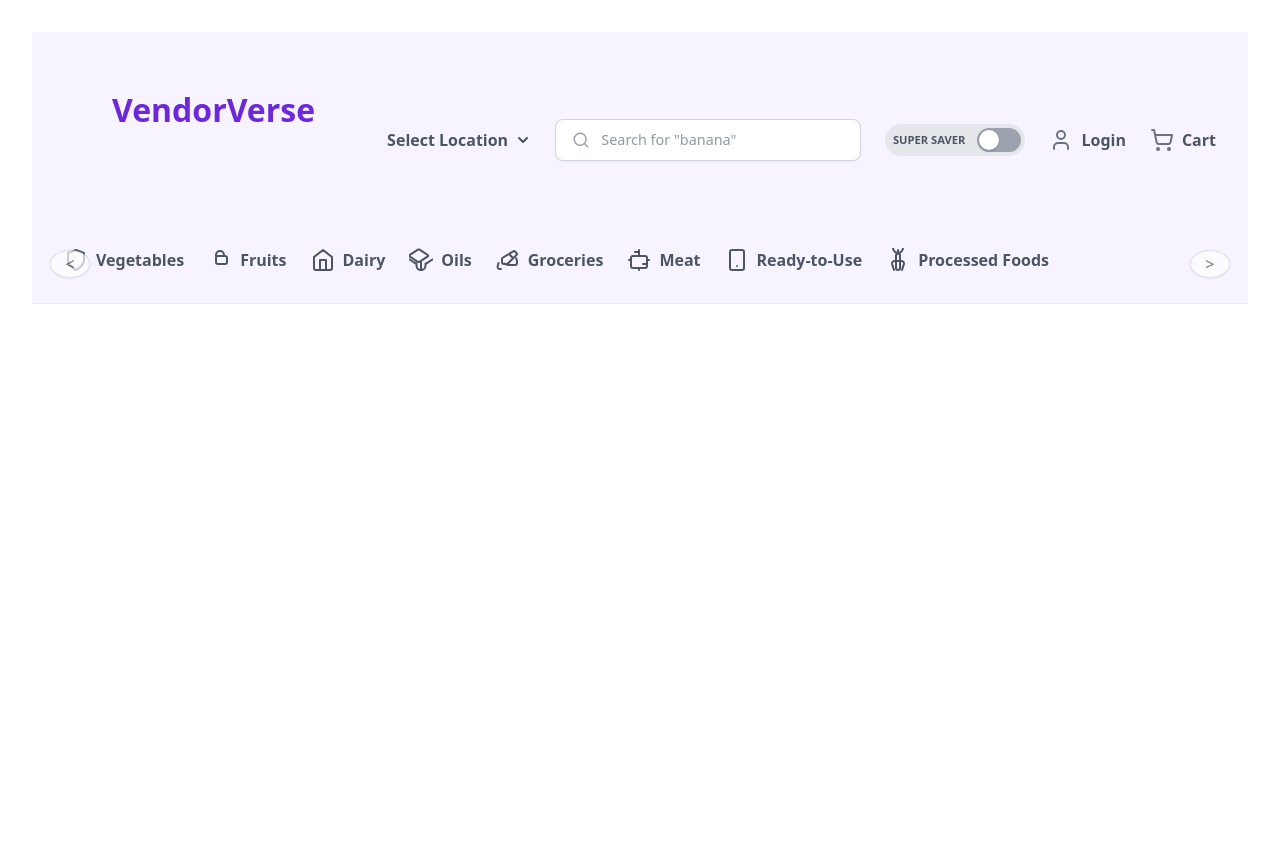
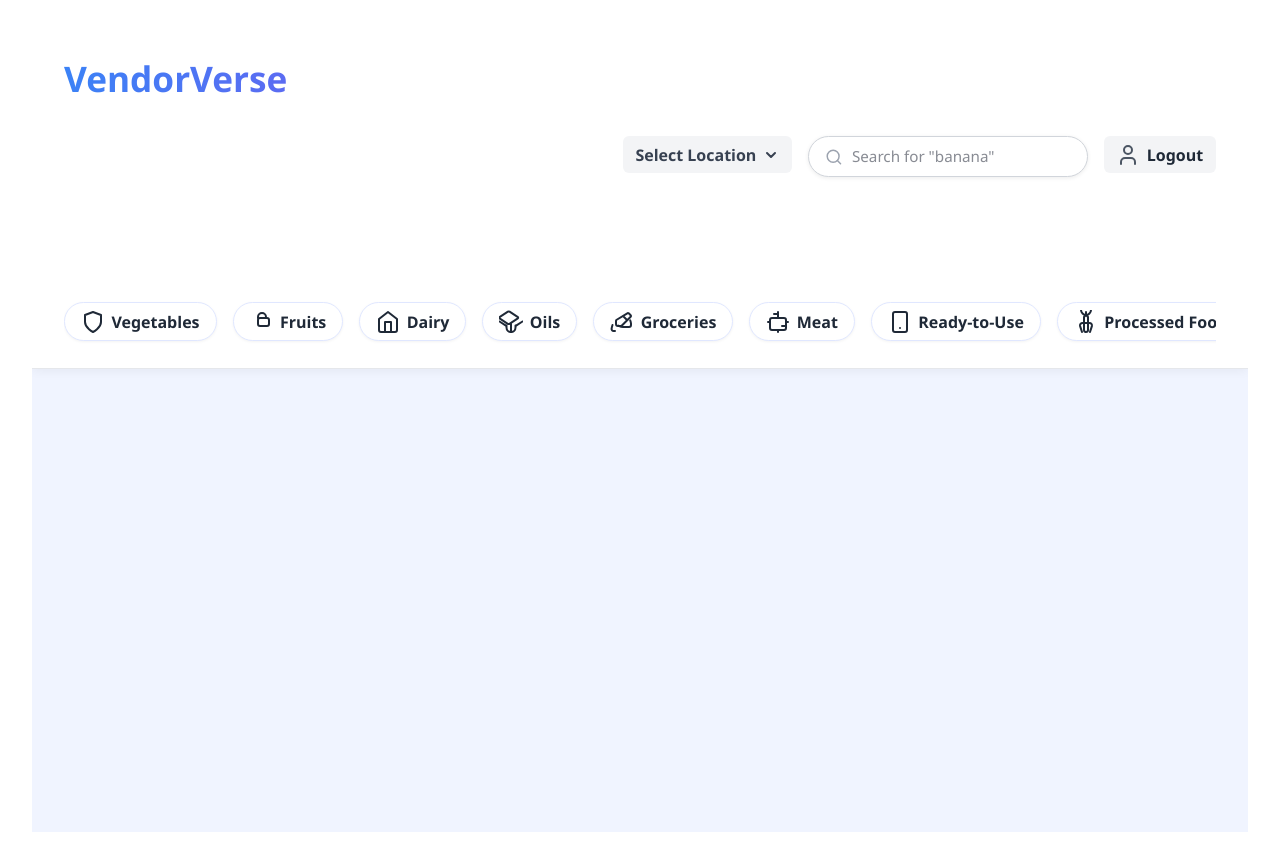
Before and after one commit to shriyapancholi/VendorVerse, a React (Vite) app in the folder frontend/: page /Vendorhomepage in a window 1280 px wide. Before the commit the page ends 800 px from the top, so only its background shows below. Built offline with nearby package versions, Linux system fonts and the light colour scheme.

Commit message:
Vendorhomepagestyling

```diff
--- a/frontend/src/Vendorhomepage.css
+++ b/frontend/src/Vendorhomepage.css
@@ -1,218 +1,239 @@
-/* General Styling & Fonts */
+/* 🎯 Reset and Base */
 .vendor-page-container {
-    font-family: system-ui, -apple-system, BlinkMacSystemFont, 'Segoe UI', Roboto, Oxygen, Ubuntu, Cantarell, 'Open Sans', 'Helvetica Neue', sans-serif;
-    background-color: #fff;
-    width: 100%;
+  font-family: 'Segoe UI', Roboto, sans-serif;
+  background-color: #f0f4ff;
+  min-height: 100vh;
+  padding-bottom: 2rem;
+  overflow-x: hidden;
 }
 
+/* 🧢 Header Bar */
 .vendor-header {
-    background-color: #f7f3ff; /* Lighter, softer lavender background */
-    padding: 0.75rem 2rem; /* Reduced padding to make header smaller */
-    border-bottom: 1px solid #e5e7eb; /* Softer border color */
-    width: 100%;
-    box-sizing: border-box;
+  background-color: white;
+  padding: 1.2rem 2rem;
+  box-shadow: 0 2px 10px rgba(0, 0, 0, 0.05);
+  border-bottom: 1px solid #e5e7eb;
 }
 
-/* Top Bar: Main flex container for alignment */
+/* 🧭 Top Navigation */
 .top-bar {
   display: flex;
-    justify-content: space-between; /* This is key for spacing out sections */
+  justify-content: space-between;
   align-items: center;
-    gap: 1.5rem;
-    width: 100%;
+  padding-bottom: 1rem;
 }
 
-/* All three sections use flex and align-items for internal alignment */
-.left-section, .center-section, .right-section {
+.right-header {
   display: flex;
-    align-items: center;
-    gap: 1.5rem;
+  align-items: flex-start;
+  gap: 1rem;
+  flex-wrap: wrap;
 }
 
-/* Center section grows to push left and right sections to the edges */
-.center-section {
-    flex-grow: 1;
-    justify-content: center; /* Center the search bar within this section */
+.logo {
+  font-size: 2.2rem;
+  font-weight: 800;
+  background: linear-gradient(to right, #3b82f6, #6366f1);
+  -webkit-background-clip: text;
+  -webkit-text-fill-color: transparent;
+  margin: 0;
+  padding-top: 0.5rem;
+  padding-left: 0;          /* 👈 Pushes it closer to the left */
 }
 
-/* Left Section Elements */
-.logo {
-    font-size: 2rem; /* Slightly smaller logo */
-    font-weight: 700;
-    color: #6d28d9; /* A nice, modern purple */
-    margin: 0;
+
+.location-selector-wrapper {
+  position: relative;
+  display: inline-block;
 }
 
+/* Visible selector box */
 .location-selector {
   display: flex;
   align-items: center;
   gap: 0.4rem;
   font-weight: 600;
-    color: #4b5563;
+  color: #374151;
   cursor: pointer;
-    white-space: nowrap; /* Prevents text from wrapping */
+  background-color: #f3f4f6;
+  padding: 0.4rem 0.8rem;
+  border-radius: 6px;
+  white-space: nowrap;
 }
 
-/* Center Section: Search Bar */
+/* Dropdown list */
+.location-dropdown {
+  position: absolute;
+  top: 110%;
+  right: 0;
+  background-color: #fff;
+  border: 1px solid #e5e7eb;
+  border-radius: 6px;
+  padding: 0.5rem 0;
+  width: 180px;
+  box-shadow: 0 4px 10px rgba(0,0,0,0.05);
+  z-index: 999;
+}
+
+.location-dropdown li {
+  padding: 0.5rem 1rem;
+  cursor: pointer;
+  color: #374151;
+  font-weight: 500;
+  transition: background 0.2s;
+}
+
+.location-dropdown li:hover {
+  background-color: #f3f4f6;
+}
+
+/* 🔍 Search */
 .search-bar {
    display: flex;
   align-items: center;
-    gap: 0.75rem;
-    background-color: #fff;
+  gap: 0.6rem;
+  background-color: white;
   border: 1px solid #d1d5db;
-    border-radius: 8px;
-    padding: 0.6rem 1rem; /* Adjusted padding */
-    width: 100%;
-    max-width: 500px; /* Constrain search bar width */
-    box-shadow: 0 1px 2px rgba(0,0,0,0.05);
+  border-radius: 9999px;
+  padding: 0.5rem 1rem;
+  width: 280px;
+  box-shadow: 0 1px 4px rgba(0, 0, 0, 0.08);
 }
 
 .search-bar input {
   border: none;
+  background: transparent;
   outline: none;
-    background: none;
   width: 100%;
-    font-size: 0.9rem;
+  font-size: 0.95rem;
+  color: #111827;
 }
 
 .search-bar svg {
-    color: #9ca3af; /* Lighter icon color */
+  color: #9ca3af;
 }
 
-/* Right Section: User Actions */
-.right-section {
-    justify-content: flex-end; /* Align items to the right */
-}
 
-.super-saver {
+.user-action {
   display: flex;
   align-items: center;
-    gap: 0.5rem;
-    background-color: #e5e7eb;
-    border-radius: 20px;
-    padding: 4px;
+  gap: 0.4rem;
+font-weight: 600;
+  color: #1f2937;
+  padding: 0.4rem 0.8rem;
+  border-radius: 6px;
+  background-color: #f3f4f6;
   cursor: pointer;
 }
 
+.user-action svg {
+  color: #4b5563;
+}
+
+.user-action:hover {
+  background-color: #e5e7eb;
+}
+
 .toggle-bg {
-    background-color: #9ca3af;
+  background-color: #c7d2fe;
   width: 44px;
-    height: 24px;
-    border-radius: 12px;
+  height: 22px;
+  border-radius: 11px;
   display: flex;
   align-items: center;
   padding: 2px;
-    transition: background-color 0.3s ease;
 }
 
 .toggle-switch {
   background-color: white;
-    width: 20px;
-    height: 20px;
+  width: 18px;
+  height: 18px;
   border-radius: 50%;
-    box-shadow: 0 1px 3px rgba(0,0,0,0.2);
-    transition: transform 0.3s ease;
+  box-shadow: 0 1px 3px rgba(0,0,0,0.15);
 }
 
 .saver-text {
+  font-size: 0.75rem;
   font-weight: 600;
-    font-size: 0.7rem;
-    color: #4b5563;
-    padding: 0 4px;
+  color: #1e3a8a;
 }
 
-.user-action {
-    display: flex;
-    align-items: center;
-    gap: 0.5rem;
-    cursor: pointer;
-    font-weight: 600;
-    color: #4b5563;
-    white-space: nowrap;
-}
-
-.user-action svg {
-    color: #6b7280;
-}
-
-/* Category Navigation */
+/* 🧭 Category Navigation */
 .category-nav-container {
   position: relative;
-    display: flex;
-    align-items: center;
-    padding-top: 0.5rem; /* Add some space above the nav */
+  margin-top: 1rem;
 }
 
 .category-nav {
-    overflow-x: hidden;
-    scroll-behavior: smooth;
-    width: 100%;
+  overflow-x: auto;
+  white-space: nowrap;
+  padding: 0.5rem 0;
 }
 
 .category-nav ul {
   display: flex;
-    gap: 1.5rem; /* Reduced gap */
   list-style: none;
-    padding: 0.25rem 0;
+  gap: 1rem;
+  padding: 0;
   margin: 0;
-    white-space: nowrap;
 }
 
 .category-nav li {
   display: flex;
   align-items: center;
-    gap: 0.5rem;
+  gap: 0.4rem;
+  padding: 0.4rem 1rem;
+  background-color: white;
+  border-radius: 9999px;
+  border: 1px solid #e0e7ff;
+  font-weight: 600;
+  color: #1f2937;
+  transition: all 0.2s ease-in-out;
   cursor: pointer;
-    font-weight: 600;
-    color: #4b5563;
-    padding-bottom: 0.75rem;
-    border-bottom: 3px solid transparent;
-    transition: color 0.2s, border-color 0.2s;
+  box-shadow: 0 1px 3px rgba(0,0,0,0.05);
 }
 
 .category-nav li:hover {
-    color: #6d28d9;
+  background: linear-gradient(to right, #3b82f6, #6366f1);
+  color: white;
+  transform: translateY(-1px);
 }
 
 .category-nav li.active {
-    color: #6d28d9;
-    border-bottom-color: #6d28d9;
+  background: linear-gradient(to right, #3b82f6, #6366f1);
+  color: white;
 }
 
-.category-nav li.active svg, .category-nav li:hover svg {
-    color: #6d28d9;
+.category-nav li svg {
+  color: inherit;
 }
 
-/* Scroll Arrows */
+/* ➡️ Scroll Buttons */
 .scroll-arrow {
-    background-color: white;
-    border: 1px solid #d1d5db;
-    border-radius: 50%;
-    width: 28px;
-    height: 28px;
-    position: absolute;
-    top: 50%;
-    transform: translateY(-50%);
-    cursor: pointer;
-    z-index: 10;
-    display: flex;
-    align-items: center;
-    justify-content: center;
-    font-size: 1rem;
-    color: #374151;
-    box-shadow: 0 1px 3px rgba(0,0,0,0.08);
-    opacity: 0.7;
-    transition: opacity 0.2s, box-shadow 0.2s;
-}
-.scroll-arrow:hover {
-    opacity: 1;
-    box-shadow: 0 2px 5px rgba(0,0,0,0.12);
+  display: none; /* Hide arrows for now; you can re-enable if needed */
 }
 
-.scroll-arrow.left {
-    left: -14px;
+/* 📱 Responsive */
+@media (max-width: 768px) {
+  .top-bar {
+    flex-direction: column;
+    gap: 1rem;
   }
 
-.scroll-arrow.right {
-    right: -14px;
+  .center-section {
+    width: 100%;
+    justify-content: center;
   }
+
+  .search-bar {
+    max-width: 100%;
+  }
+
+  .right-section {
+    flex-direction: row;
+    flex-wrap: wrap;
+    justify-content: flex-start;
+    width: 100%;
+    gap: 1rem;
+  }
+}
--- a/frontend/src/pages/Vendorhomepage.jsx
+++ b/frontend/src/pages/Vendorhomepage.jsx
@@ -23,41 +23,54 @@ const Vendorhomepage = () => {
             navRef.current.scrollLeft += scrollOffset;
         }
     };
+     const [showDropdown, setShowDropdown] = useState(false);
+  const [selectedCity, setSelectedCity] = useState("Select Location");
+  const locations = ["Surat", "Ahmedabad", "Rajkot", "Vadodara", "Gandhinagar"];
+
+  const toggleDropdown = () => setShowDropdown(!showDropdown);
+  const selectCity = (city) => {
+    setSelectedCity(city);
+    setShowDropdown(false);
+  };
 
     return (
          <div className="vendor-page-container">
             <header className="vendor-header">
                <div className="top-bar">
-                    <div className="left-section">
   <h1 className="logo">VendorVerse</h1>
-                        <div className="location-selector">
-                            <span>Select Location</span>
+
+  <div className="right-header">
+    <div className="location-selector-wrapper">
+  <div className="location-selector" onClick={toggleDropdown}>
+    <span>{selectedCity}</span>
     <svg xmlns="http://www.w3.org/2000/svg" width="16" height="16" viewBox="0 0 24 24" fill="none" stroke="currentColor" strokeWidth="3" strokeLinecap="round" strokeLinejoin="round"><path d="m6 9 6 6 6-6"/></svg>
   </div>
+
+  {showDropdown && (
+    <ul className="location-dropdown">
+      {locations.map((city) => (
+        <li key={city} onClick={() => selectCity(city)}>
+          {city}
+        </li>
+      ))}
+    </ul>
+  )}
 </div>
-                    <div className="center-section">
+
+
     <div className="search-bar">
       <svg xmlns="http://www.w3.org/2000/svg" width="20" height="20" viewBox="0 0 24 24" fill="none" stroke="currentColor" strokeWidth="2" strokeLinecap="round" strokeLinejoin="round"><circle cx="11" cy="11" r="8"/><path d="m21 21-4.3-4.3"/></svg>
       <input type="text" placeholder='Search for "banana"' />
     </div>
-                    </div>
-                    <div className="right-section">
-                        <div className="super-saver">
-                            <span className="saver-text">SUPER SAVER</span>
-                            <div className="toggle-bg">
-                                <div className="toggle-switch"></div>
-                            </div>
-                        </div>
+
     <div className="user-action">
       <svg xmlns="http://www.w3.org/2000/svg" width="24" height="24" viewBox="0 0 24 24" fill="none" stroke="currentColor" strokeWidth="2" strokeLinecap="round" strokeLinejoin="round"><path d="M19 21v-2a4 4 0 0 0-4-4H9a4 4 0 0 0-4 4v2"/><circle cx="12" cy="7" r="4"/></svg>
-                            <span>Login</span>
-                        </div>
-                        <div className="user-action">
-                            <svg xmlns="http://www.w3.org/2000/svg" width="24" height="24" viewBox="0 0 24 24" fill="none" stroke="currentColor" strokeWidth="2" strokeLinecap="round" strokeLinejoin="round"><circle cx="8" cy="21" r="1"/><circle cx="19" cy="21" r="1"/><path d="M2.05 2.05h2l2.66 12.42a2 2 0 0 0 2 1.58h9.78a2 2 0 0 0 1.95-1.57l1.65-7.43H5.16"/></svg>
-                            <span>Cart</span>
+      <span>Logout</span>
     </div>
   </div>
 </div>
+
+
                 <div className="category-nav-container">
                      <button className="scroll-arrow left" onClick={() => scroll(-250)}>&lt;</button>
                     <nav className="category-nav" ref={navRef}>
```
Lines whose indentation alone changed are shown as unchanged.
